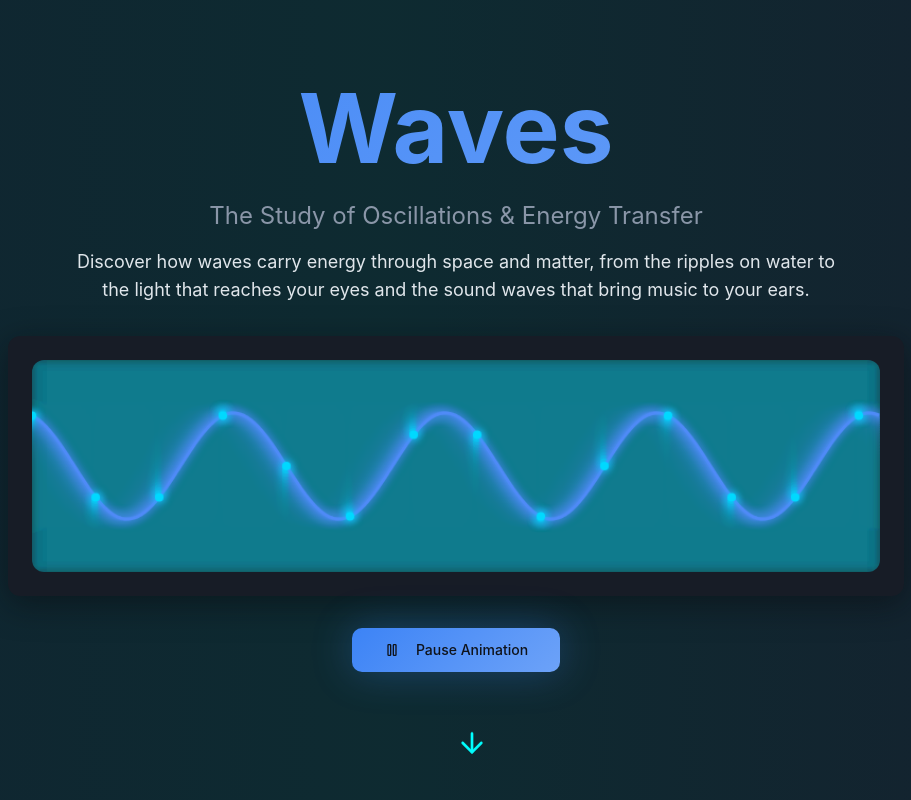
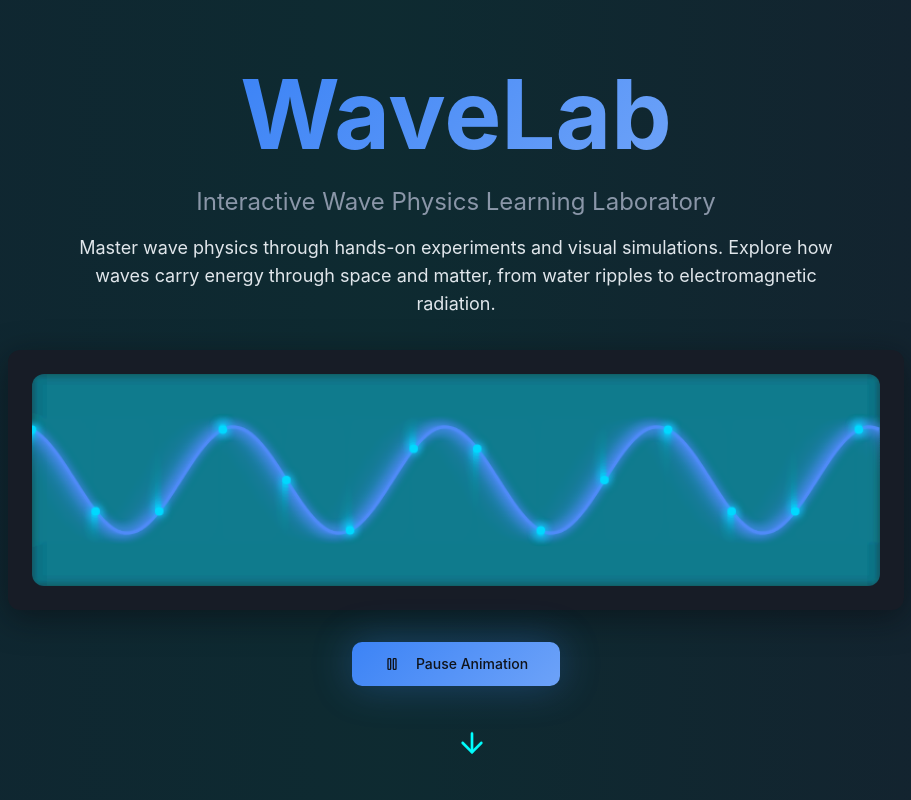
Before and after one commit to smruthyunjaya05/WaveLab, a React (Vite) app: page / in a window 1280 px wide. Shown: the top 800 px of the page, without its empty margins (184-1095 px from the left). Built offline with nearby package versions, Linux system fonts and the light colour scheme.

Commit message:
Update project name to WaveLab
Rename the project to WaveLab as requested.

```diff
--- a/index.html
+++ b/index.html
@@ -3,12 +3,12 @@
   <head>
     <meta charset="UTF-8" />
     <meta name="viewport" content="width=device-width, initial-scale=1.0" />
-    <title>Wave Physics - Interactive Learning Platform</title>
-    <meta name="description" content="Learn wave physics through interactive simulations and animations. Explore amplitude, frequency, wavelength and real-world applications." />
-    <meta name="keywords" content="waves, physics, education, interactive, simulation, amplitude, frequency, wavelength" />
+    <title>WaveLab - Interactive Wave Physics Learning</title>
+    <meta name="description" content="Master wave physics with WaveLab's interactive simulations and visual experiments. Explore amplitude, frequency, wavelength through hands-on learning." />
+    <meta name="keywords" content="wavelab, waves, physics, education, interactive, simulation, amplitude, frequency, wavelength, learning lab" />
 
-    <meta property="og:title" content="glow-and-learn" />
-    <meta property="og:description" content="Lovable Generated Project" />
+    <meta property="og:title" content="WaveLab - Interactive Wave Physics Learning" />
+    <meta property="og:description" content="Master wave physics with interactive simulations and visual experiments" />
     <meta property="og:type" content="website" />
     <meta property="og:image" content="https://lovable.dev/opengraph-image-p98pqg.png" />
 
--- a/src/index.css
+++ b/src/index.css
@@ -2,7 +2,7 @@
 @tailwind components;
 @tailwind utilities;
 
-/* Wave Physics Learning Platform Design System */
+/* WaveLab - Interactive Wave Physics Design System */
 @layer base {
   :root {
     /* Core Colors - Dark Theme */
--- a/src/pages/Index.tsx
+++ b/src/pages/Index.tsx
@@ -25,15 +25,18 @@ const Index = () => {
 
         <div className="container mx-auto px-6 text-center z-10">
           <div className="mb-8">
-            <h1 className="text-6xl md:text-8xl font-bold mb-6 bg-gradient-primary bg-clip-text text-transparent">
-              Waves
-            </h1>
+            <div className="flex items-center justify-center gap-4 mb-6">
+              <h1 className="text-6xl md:text-8xl font-bold bg-gradient-primary bg-clip-text text-transparent">
+                WaveLab
+              </h1>
+            </div>
             <p className="text-xl md:text-2xl text-muted-foreground mb-4">
-              The Study of Oscillations & Energy Transfer
+              Interactive Wave Physics Learning Laboratory
             </p>
             <p className="text-lg max-w-3xl mx-auto mb-8">
-              Discover how waves carry energy through space and matter, from the ripples on water
-              to the light that reaches your eyes and the sound waves that bring music to your ears.
+              Master wave physics through hands-on experiments and visual simulations.
+              Explore how waves carry energy through space and matter, from water ripples
+              to electromagnetic radiation.
             </p>
           </div>
 
```
